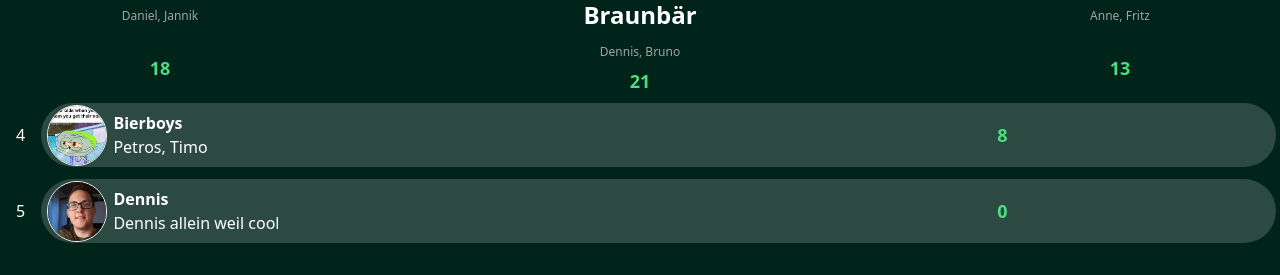
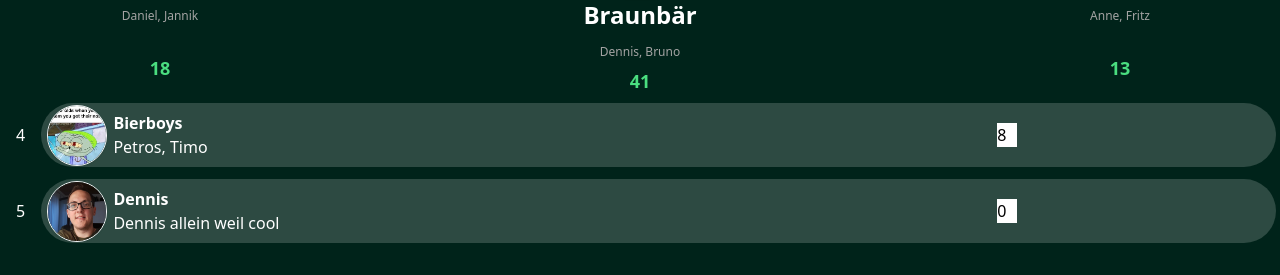
Before and after one commit to DennisGoe/sommerspiele_ranking, a React (Create React App) app: page / in a window 1280 px wide. Shown: the part 377-652 px from the top of the page. Built offline with nearby package versions, Linux system fonts and the light colour scheme; the HTML template or start-up script is replaced by a standard one.

Commit message:
added team editing for admin

```diff
--- a/src/components/team.tsx
+++ b/src/components/team.tsx
@@ -1,4 +1,7 @@
-import React, { FC } from "react";
+import React, { FC, useState } from "react";
+import { TeamModel } from "../models/teamModel";
+import store from "../store/store";
+import rankingSlice from "../store/slices/ranking";
 interface TeamProps {
   name: string;
   members: string;
@@ -6,6 +9,16 @@ interface TeamProps {
   place: number;
 }
 const Team: FC<TeamProps> = (props) => {
+  const [score, setScore] = useState(props.score as unknown as number);
+  const updateTeam = (e: any) => {
+    setScore(e.target.value);
+    const teamData: TeamModel = {
+      name: props.name,
+      members: props.members,
+      score: e.target.value,
+    };
+    store.dispatch(rankingSlice.actions.updateTeam(teamData));
+  };
   return (
     <div className=" text-white pt-2 mb-1  flex">
       <div className="text-white grid place-items-center mr-4 ml-4">
@@ -28,7 +41,13 @@ const Team: FC<TeamProps> = (props) => {
             </div>
           </div>
           <div className="grid place-items-center ml-3">
-            <strong className="text-green-400 text-lg">{props.score}</strong>
+            <input
+              type="text"
+              value={score}
+              className="w-5 text-black"
+              onChange={(e) => updateTeam(e)}
+            />
+            {/*<strong className="text-green-400 text-lg">{props.score}</strong>*/}
           </div>
         </div>
       </div>
--- a/src/store/slices/ranking.ts
+++ b/src/store/slices/ranking.ts
@@ -21,9 +21,13 @@ const rankingSlice = createSlice({
   name: "rankingSlice",
   initialState,
   reducers: {
-    // setTotalList(state, action: PayloadAction<any>) {
-    //   state.teamList = action.payload;
-    // },
+    updateTeam(state, action: PayloadAction<TeamModel>) {
+      console.log("inside update", action.payload);
+      const teamIndex = state.completeList.findIndex(
+        (team: any) => action.payload.name === team.name
+      );
+      state.completeList[teamIndex] = action.payload;
+    },
     addTeam(state, action: PayloadAction<TeamModel>) {
       state.completeList.push(action.payload);
     },
@@ -36,5 +40,5 @@ const rankingSlice = createSlice({
   },
 });
 
-export const { addTeam, removeTeam } = rankingSlice.actions;
+export const { addTeam, removeTeam, updateTeam } = rankingSlice.actions;
 export default rankingSlice;
--- a/src/teams.json
+++ b/src/teams.json
@@ -2,7 +2,7 @@
   {
     "name": "Braunbär",
     "members": "Dennis, Bruno",
-    "score": 21
+    "score": "41"
   },
   {
     "name": "Filoyum",
```
